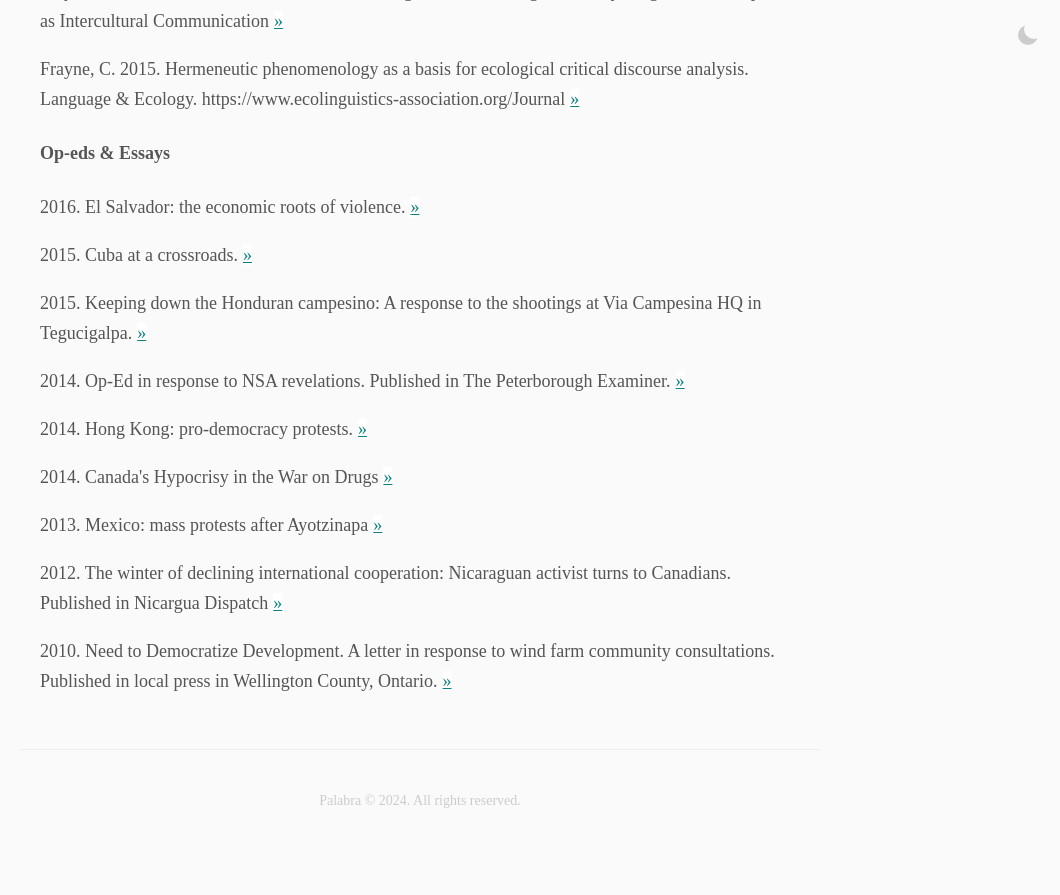
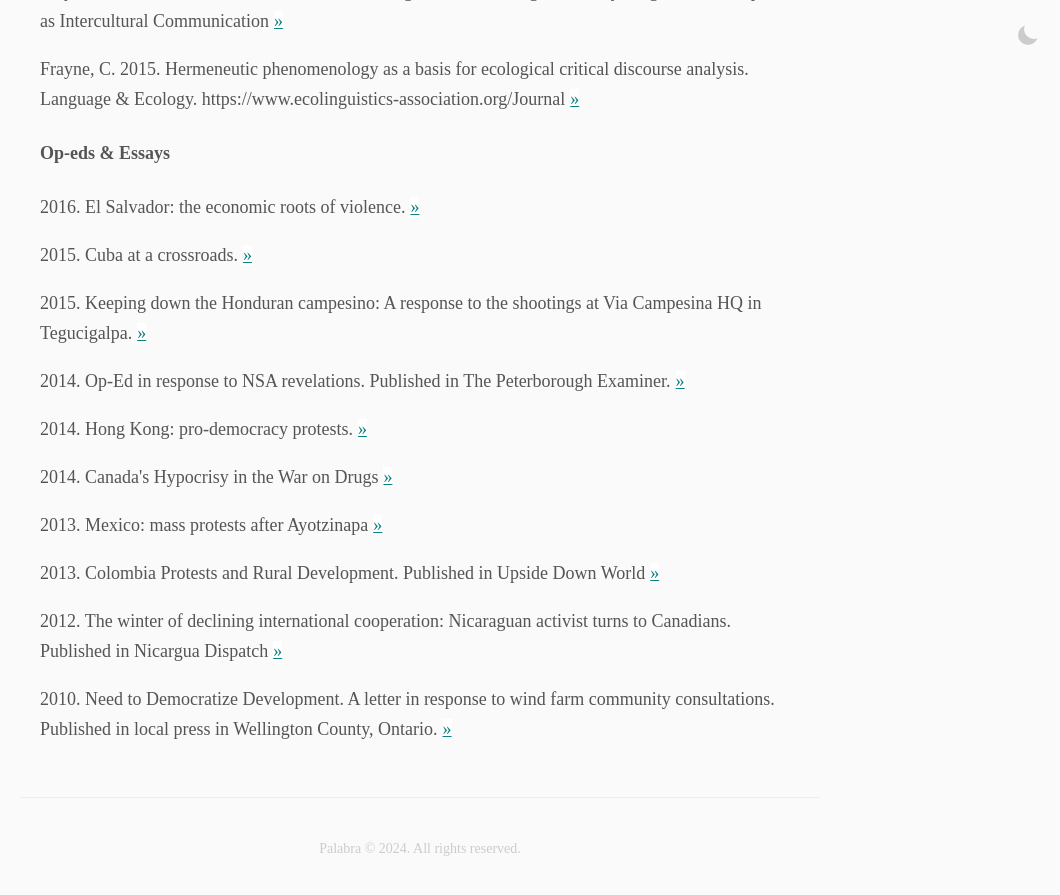
Before and after one commit to craigmateo/palabra, a Jekyll site: the page built from _pages/writing.html, in a window 1280 px wide and 900 px high, scrolled down 2689 px. Shown: the top 895 px of the window, without its empty margins (220-1280 px from the left). Built offline with Jekyll 4.4.1, drawn with Linux system fonts in a browser that asks for light colours; some web fonts are replaced; before the commit the page ends 3541 px from its top, so only the background shows below that.

Commit message:
adding article

```diff
--- a/_pages/writing.html
+++ b/_pages/writing.html
@@ -84,6 +84,8 @@ permalink: /writing/
 
 <p>2013. Mexico: mass protests after Ayotzinapa<a class="link" target="_blank" href="https://drive.google.com/file/d/1xMSx6OAWKEXQk5EWiRl1p9_zhJ7Jnjja/view?usp=sharing">&raquo;</a></p>
 
+<p>2013. Colombia Protests and Rural Development. Published in Upside Down World<a class="link" target="_blank" href="https://drive.google.com/file/d/1cKtyg0piuNeoTalyM_vG66-WL_m1QXY4/view?usp=sharing">&raquo;</a></p>
+
 <p>2012. The winter of declining international cooperation: Nicaraguan activist turns to Canadians. Published in Nicargua Dispatch<a class="link" target="_blank" href="https://drive.google.com/file/d/1lny-XzYZZNEBKl2A_vZ6OkRG1C8Li6SK/view?usp=sharing">&raquo;</a></p>
 
 <p>2010. Need to Democratize Development. A letter in response to wind farm community consultations. Published in local press in Wellington County, Ontario.<a class="link" target="_blank" href="https://drive.google.com/file/d/1dcMHc53igsIOiMnERUUKawkwD-ibkVQf/view?usp=sharing">&raquo;</a></p>
```
